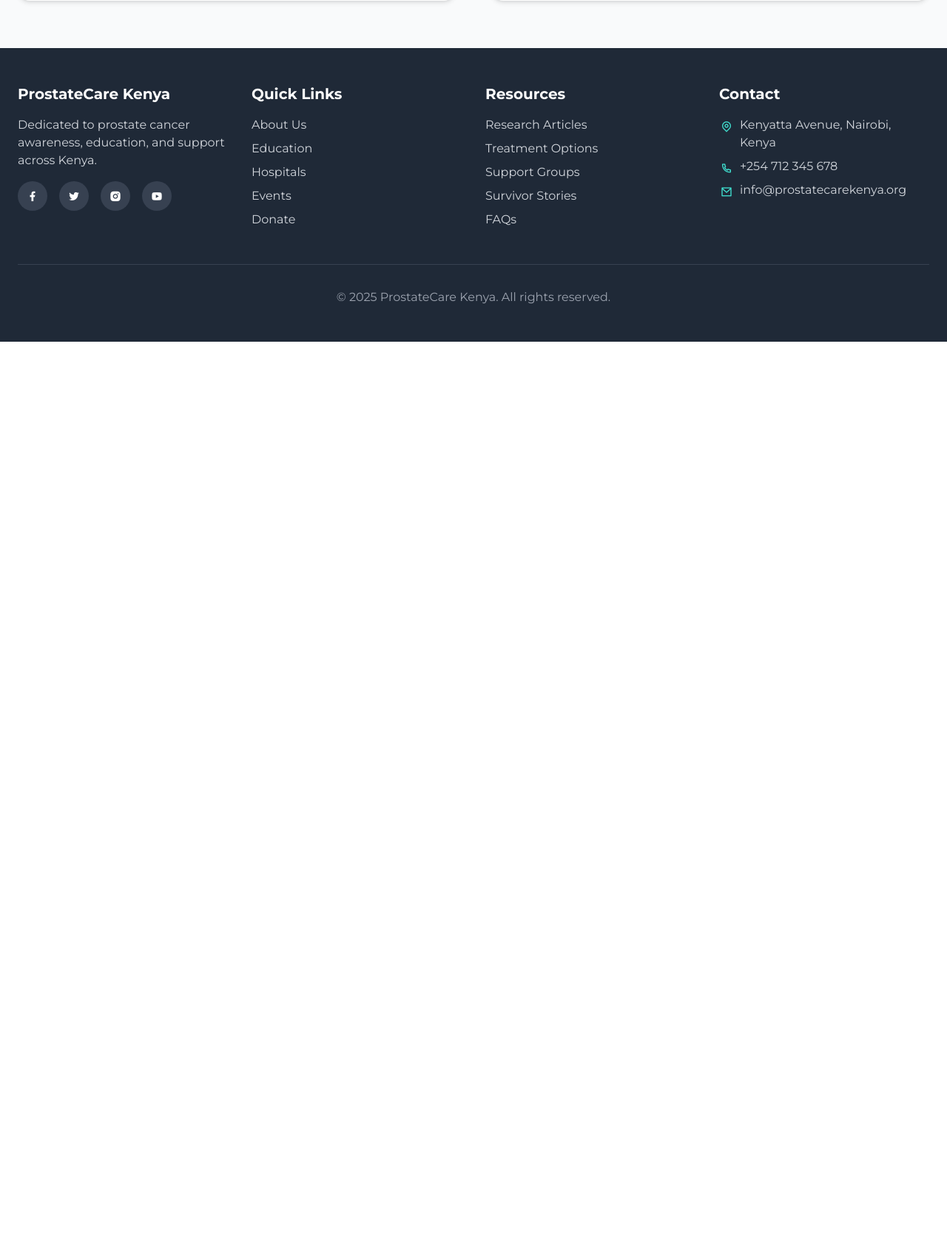
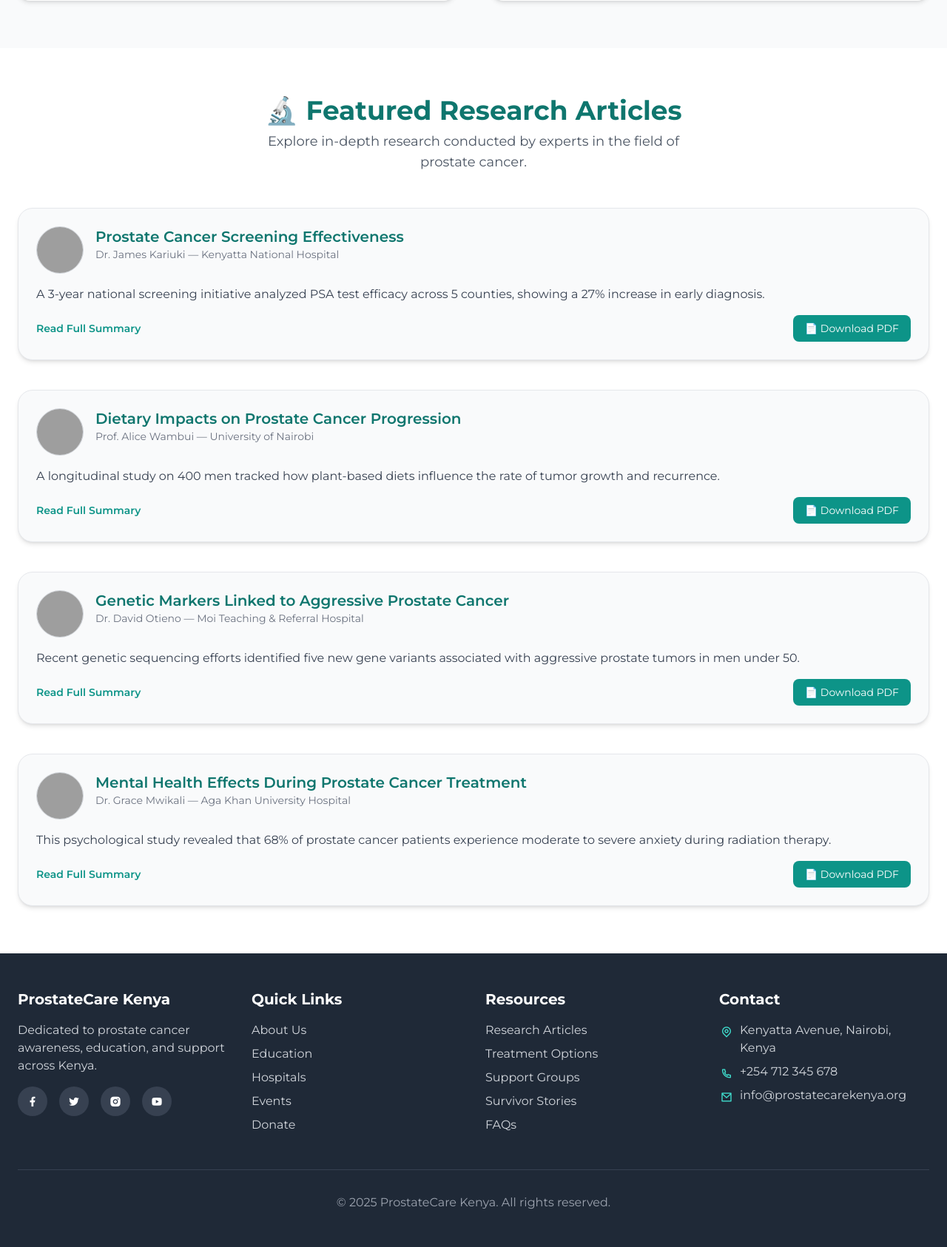
Before and after one commit to alvin-muriithi/Prostate_Cancer_KE, a PHP site: page /education.php in a window 1280 px wide. Shown: the part 1639-3325 px from the top of the page at 74% size. Before the commit the page ends 2101 px from the top, so only its background shows below. Run offline with PHP 8.4, Linux system fonts and the light colour scheme; some libraries are stand-ins or nearby versions; grey boxes are pictures that could not be loaded.

Commit message:
research

```diff
--- a/education.php
+++ b/education.php
@@ -486,6 +486,112 @@
           </div>
         </div>
       </div>
+    </section>
+    <!-- Research Section -->
+<section id="research" class="bg-white py-16 px-6">
+  <div class="max-w-7xl mx-auto">
+    <div class="text-center mb-12" data-aos="fade-up">
+      <h2 class="text-4xl font-bold text-teal-700">🔬 Featured Research Articles</h2>
+      <p class="text-gray-600 max-w-xl mx-auto mt-2 text-lg">
+        Explore in-depth research conducted by experts in the field of prostate cancer.
+      </p>
+    </div>
+
+    <div class="space-y-10" id="researchArticles">
+      <!-- JS will populate articles dynamically -->
+    </div>
+  </div>
+</section>
+
+<!-- AOS animation library -->
+<link href="https://unpkg.com/aos@2.3.1/dist/aos.css" rel="stylesheet" />
+<script src="https://unpkg.com/aos@2.3.1/dist/aos.js"></script>
+
+<script>
+  AOS.init({ duration: 800, once: true });
+
+  const articles = [
+  {
+    title: "Prostate Cancer Screening Effectiveness",
+    researcher: "Dr. James Kariuki",
+    institution: "Kenyatta National Hospital",
+    image: "https://i.pravatar.cc/100?img=12",
+    summary: "A 3-year national screening initiative analyzed PSA test efficacy across 5 counties, showing a 27% increase in early diagnosis.",
+    content: "This study highlights the importance of community-based screening efforts, examining how mobile testing stations reduced late-stage prostate cancer diagnoses.",
+    pdf: "assets/research/screening-effectiveness.pdf"
+  },
+  {
+    title: "Dietary Impacts on Prostate Cancer Progression",
+    researcher: "Prof. Alice Wambui",
+    institution: "University of Nairobi",
+    image: "https://i.pravatar.cc/100?img=32",
+    summary: "A longitudinal study on 400 men tracked how plant-based diets influence the rate of tumor growth and recurrence.",
+    content: "Results suggest that anti-inflammatory foods — such as tomatoes, berries, and green tea — slowed progression in early-stage patients. Saturated fats correlated with faster spread.",
+    pdf: "assets/research/diet-impact-study.pdf"
+  },
+  {
+    title: "Genetic Markers Linked to Aggressive Prostate Cancer",
+    researcher: "Dr. David Otieno",
+    institution: "Moi Teaching & Referral Hospital",
+    image: "https://i.pravatar.cc/100?img=47",
+    summary: "Recent genetic sequencing efforts identified five new gene variants associated with aggressive prostate tumors in men under 50.",
+    content: "These findings offer hope for earlier detection and targeted therapy, especially for patients with a family history. The research team recommends nationwide genetic screening by 2030.",
+    pdf: "assets/research/genetic-markers-report.pdf"
+  },
+  {
+    title: "Mental Health Effects During Prostate Cancer Treatment",
+    researcher: "Dr. Grace Mwikali",
+    institution: "Aga Khan University Hospital",
+    image: "https://i.pravatar.cc/100?img=15",
+    summary: "This psychological study revealed that 68% of prostate cancer patients experience moderate to severe anxiety during radiation therapy.",
+    content: "Researchers found that integrated mental health support — including group counseling and guided meditation — significantly improved treatment outcomes and patient satisfaction.",
+    pdf: "assets/research/mental-health-study.pdf"
+  }
+];
+
+  const container = document.getElementById("researchArticles");
+
+  articles.forEach((article, index) => {
+    const card = document.createElement("div");
+    card.className = "bg-gray-50 border border-gray-200 p-6 rounded-xl shadow-md hover:shadow-xl transition relative";
+    card.setAttribute("data-aos", "fade-up");
+    card.setAttribute("data-aos-delay", index * 100);
+
+    card.innerHTML = `
+      <div class="flex items-start gap-4">
+        <img src="${article.image}" alt="${article.researcher}" class="w-16 h-16 rounded-full object-cover border border-gray-300" />
+        <div>
+          <h3 class="text-xl font-semibold text-teal-700">${article.title}</h3>
+          <p class="text-sm text-gray-500">${article.researcher} — ${article.institution}</p>
+        </div>
+      </div>
+      <p class="mt-4 text-gray-700">${article.summary}</p>
+      <div class="hidden mt-4 text-gray-600 article-details">${article.content}</div>
+
+      <div class="flex items-center justify-between mt-4">
+        <button class="text-sm text-teal-600 font-semibold hover:underline toggle-btn">Read Full Summary</button>
+        <a href="${article.pdf}" download class="text-sm bg-teal-600 text-white px-4 py-2 rounded hover:bg-teal-700 transition">
+          📄 Download PDF
+        </a>
+      </div>
+    `;
+
+    container.appendChild(card);
+  });
+
+  // Expand/collapse summary logic
+  document.addEventListener("click", function (e) {
+    if (e.target.classList.contains("toggle-btn")) {
+      const article = e.target.closest("div");
+      const details = article.querySelector(".article-details");
+      details.classList.toggle("hidden");
+      e.target.textContent = details.classList.contains("hidden")
+        ? "Read Full Summary"
+        : "Show Less";
+    }
+  });
+</script>
+
     </section>
     <!-- Footer -->
     <footer class="bg-gray-800 text-white py-12">
```
